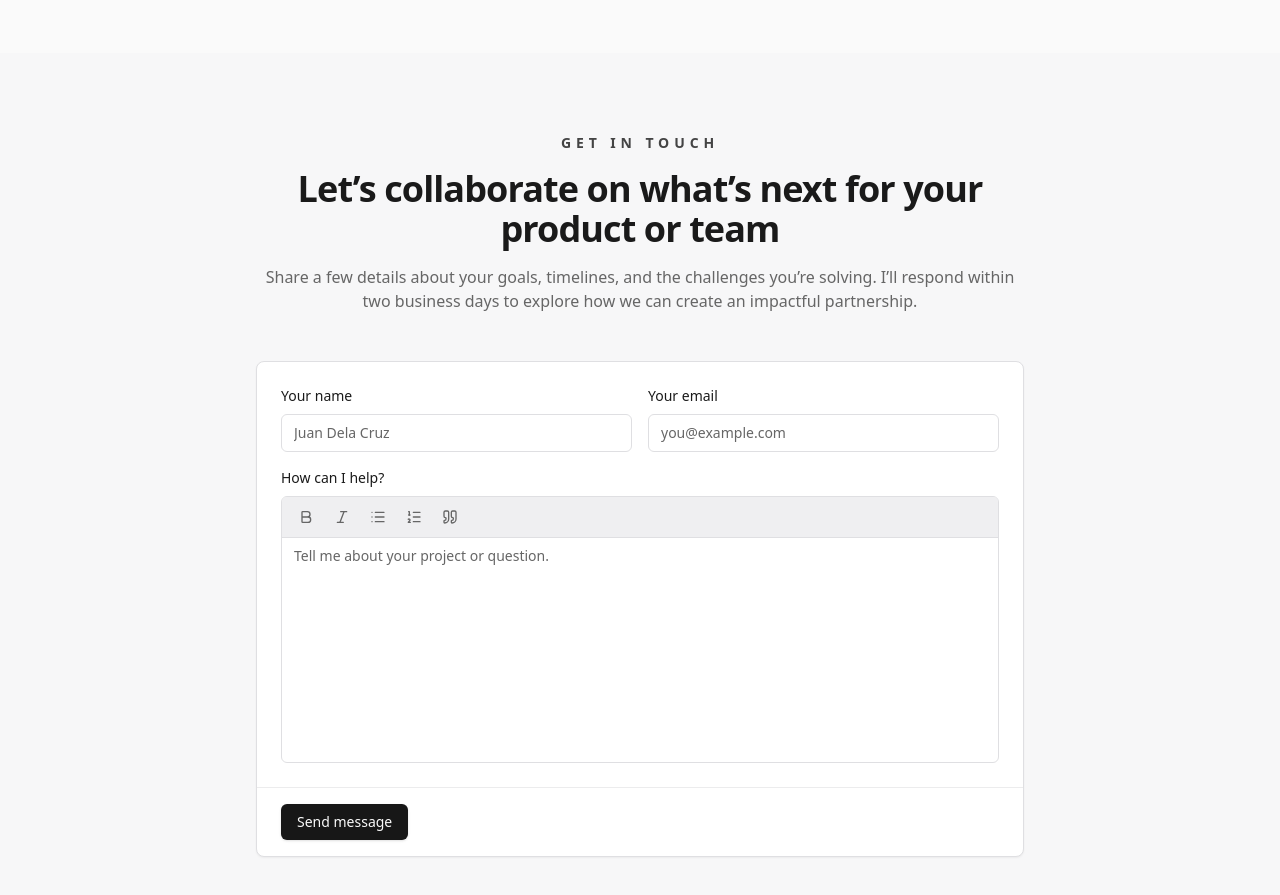
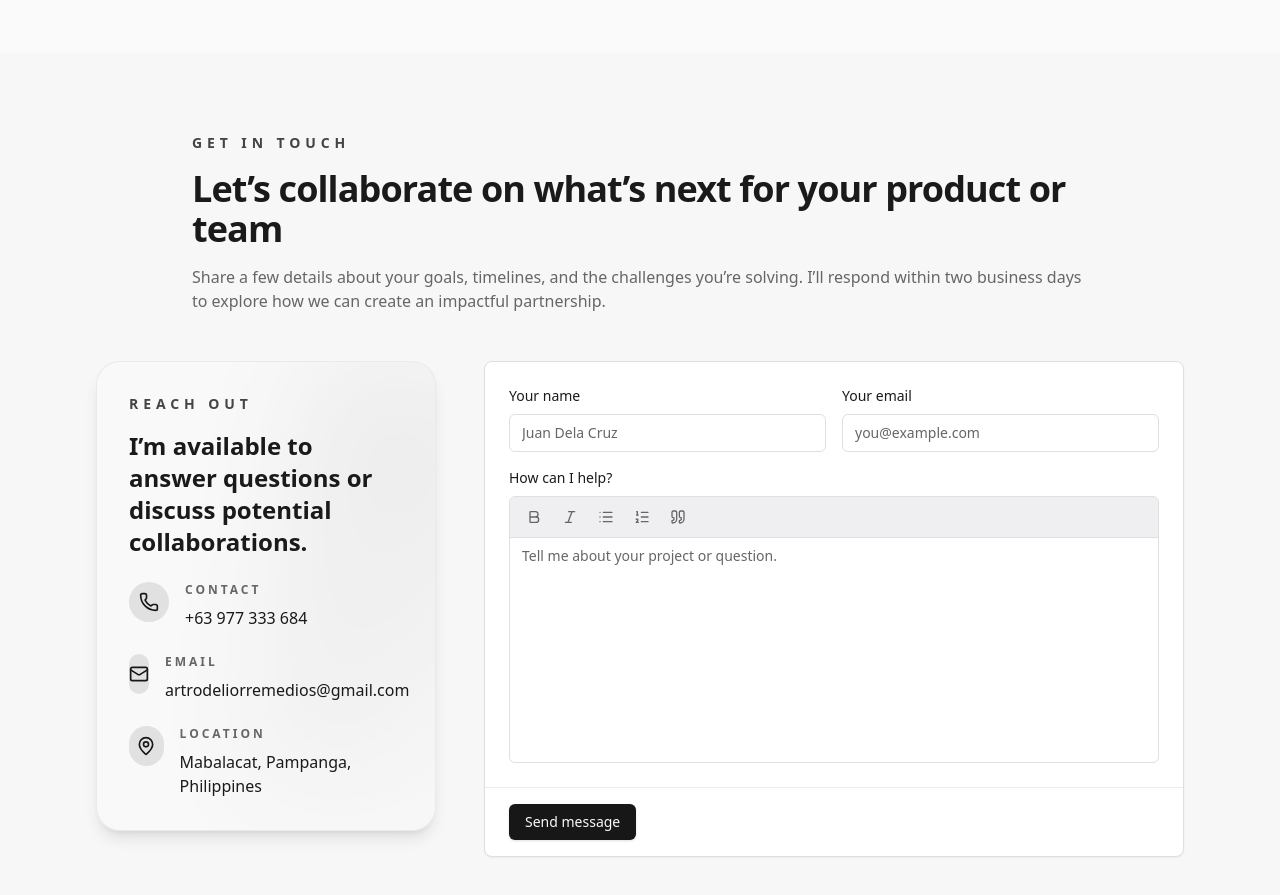
Before and after one commit to Antholem/web-portfolio, a Next.js app: page / in a window 1280 px wide. Shown: the part 920-1815 px from the top of the page. Built offline with nearby package versions, Linux system fonts and the light colour scheme; no server answers.

Commit message:
feat: add contact details to contact section

```diff
--- a/src/components/contact-section.tsx
+++ b/src/components/contact-section.tsx
@@ -1,10 +1,31 @@
 import ContactForm from "@/components/contact-form";
+import { Mail, MapPin, Phone } from "lucide-react";
+
+const contactDetails = [
+  {
+    label: "Contact",
+    value: "+63 977 333 684",
+    href: "tel:+63977333684",
+    icon: Phone,
+  },
+  {
+    label: "Email",
+    value: "artrodeliorremedios@gmail.com",
+    href: "mailto:artrodeliorremedios@gmail.com",
+    icon: Mail,
+  },
+  {
+    label: "Location",
+    value: "Mabalacat, Pampanga, Philippines",
+    icon: MapPin,
+  },
+];
 
 export default function ContactSection() {
   return (
     <section id="contact" className="bg-muted/20 py-16 lg:py-20">
       <div className="mx-auto flex max-w-6xl flex-col gap-12 px-4 sm:px-6 lg:px-8">
-        <div className="mx-auto max-w-3xl text-center">
+        <div className="mx-auto max-w-3xl text-center lg:max-w-4xl lg:text-left">
           <p className="text-sm font-semibold uppercase tracking-[0.35em] text-primary/80">
             Get in touch
           </p>
@@ -16,8 +37,42 @@ export default function ContactSection() {
           </p>
         </div>
 
-        <div className="mx-auto w-full max-w-4xl">
-          <ContactForm />
+        <div className="grid gap-8 lg:grid-cols-[minmax(0,340px)_1fr] lg:items-start lg:gap-12">
+          <div className="relative isolate flex flex-col gap-6 overflow-hidden rounded-3xl border border-border/60 bg-background/70 p-8 shadow-lg backdrop-blur">
+            <div className="absolute inset-y-0 right-[-120px] w-[280px] rotate-12 bg-gradient-to-br from-primary/10 via-primary/5 to-transparent opacity-70 blur-3xl" />
+            <div className="relative">
+              <h3 className="text-sm font-semibold uppercase tracking-[0.35em] text-primary/80">Reach out</h3>
+              <p className="mt-4 text-2xl font-semibold text-foreground">
+                I&rsquo;m available to answer questions or discuss potential collaborations.
+              </p>
+            </div>
+
+            <dl className="relative flex flex-col gap-6">
+              {contactDetails.map(({ label, value, href, icon: Icon }) => (
+                <div key={label} className="flex items-start gap-4">
+                  <span className="flex h-10 w-10 items-center justify-center rounded-full bg-primary/10 text-primary">
+                    <Icon className="h-5 w-5" aria-hidden />
+                  </span>
+                  <div>
+                    <dt className="text-xs font-semibold uppercase tracking-[0.25em] text-muted-foreground">{label}</dt>
+                    <dd className="mt-2 text-base font-medium text-foreground">
+                      {href ? (
+                        <a href={href} className="transition-colors hover:text-primary">
+                          {value}
+                        </a>
+                      ) : (
+                        value
+                      )}
+                    </dd>
+                  </div>
+                </div>
+              ))}
+            </dl>
+          </div>
+
+          <div className="mx-auto w-full max-w-4xl lg:max-w-none">
+            <ContactForm />
+          </div>
         </div>
       </div>
     </section>
```
